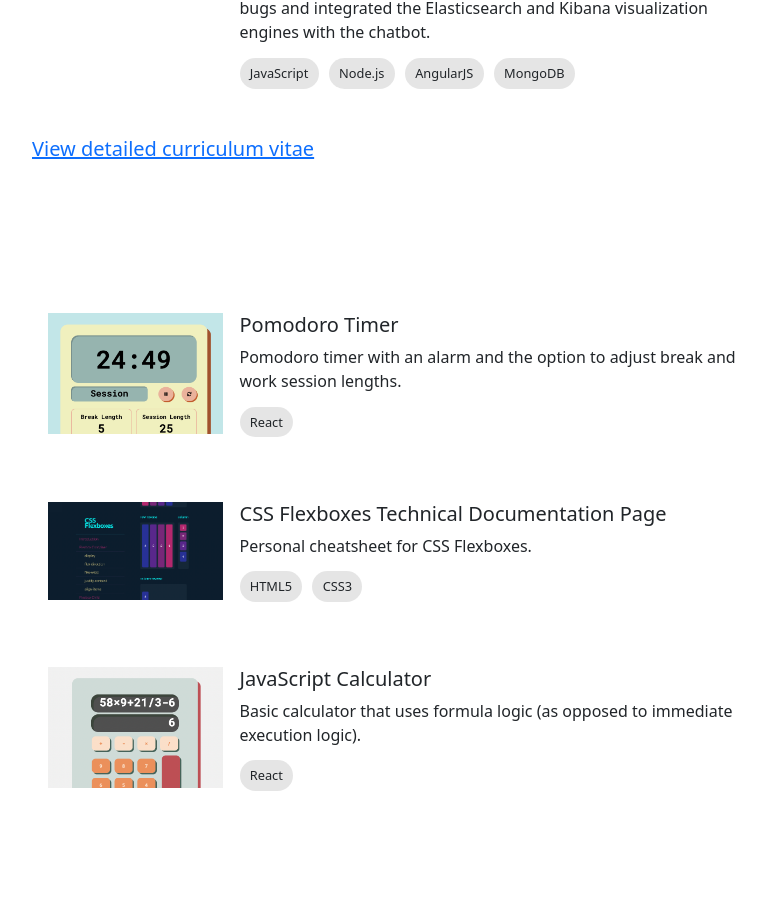
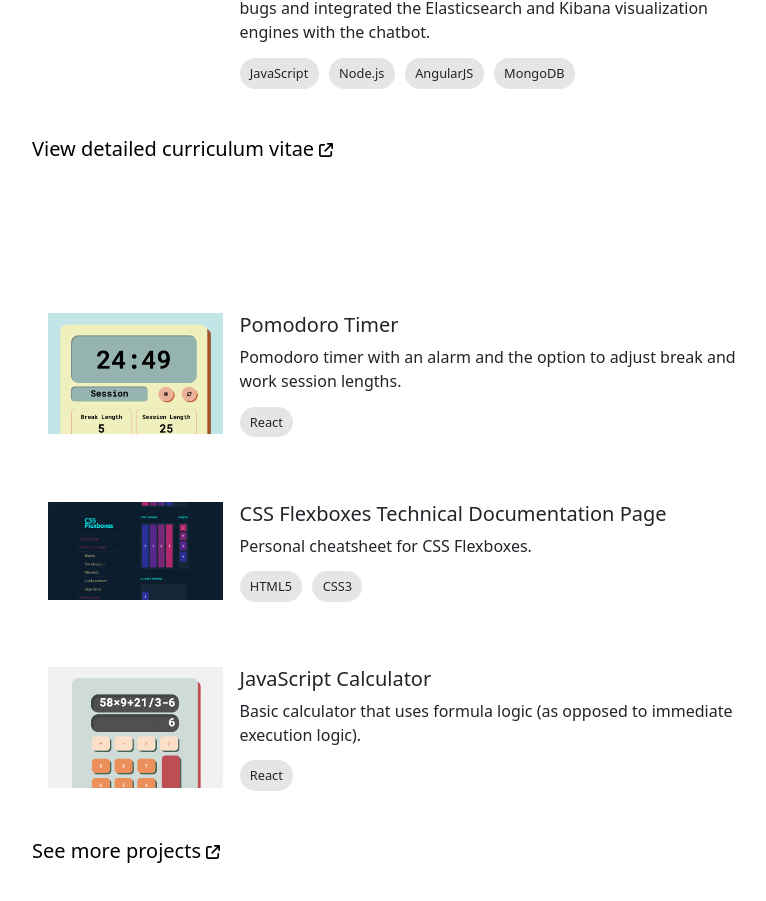
Before and after one commit to arcsbstn/arcsbstn.github.io, a React (Create React App) app: page / in a window 1280 px wide. Shown: the part 831-1732 px from the top of the page, without its empty margins (426-1192 px from the left). Built offline with nearby package versions, Linux system fonts and the light colour scheme.

Commit message:
add outgoing links

```diff
--- /dev/null
+++ b/src/components/common/Link.tsx
@@ -0,0 +1,12 @@
+import styled from "styled-components";
+
+export const Link = styled.a`
+  text-decoration: none;
+  color: rgb(0,0,0);
+
+  &:hover: {
+    color: red,
+    transition: transform .3s ease-out,
+    transform: translate(2px, 2px)
+  },
+`;
--- a/src/components/common/index.js
+++ b/src/components/common/index.js
@@ -1,3 +1,4 @@
 export * from "./Card";
 export * from "./Chip";
 export * from "./Deck";
+export * from "./Link";
--- a/src/components/content/Experience.tsx
+++ b/src/components/content/Experience.tsx
@@ -1,9 +1,10 @@
 import { useContext, useEffect } from "react";
 import { useInView } from "react-intersection-observer";
 
-import { Card, Chip, Deck } from "../common";
+import { Card, Deck, Link } from "../common";
 import { content, experienceList } from "../../constants";
 import { ActiveSectionContext, MediaWidthContext } from "../../ResumePortfolio";
+import { OutgoingLink } from "../../svg";
 
 export default function Experience() {
   const [activeSection, setActiveSection] = useContext(ActiveSectionContext);
@@ -32,13 +33,13 @@ export default function Experience() {
         )
       )}
       <h5>
-        <a
+        <Link
           href={require("../../static/arcsbstn-cv-2023.pdf")}
           target="_blank"
           rel="noreferrer"
         >
-          View detailed curriculum vitae
-        </a>
+          View detailed curriculum vitae <OutgoingLink />
+        </Link>
       </h5>
     </Deck>
   );
--- a/src/components/content/Projects.tsx
+++ b/src/components/content/Projects.tsx
@@ -1,9 +1,11 @@
 import { useContext, useEffect } from "react";
 import { useInView } from "react-intersection-observer";
 
-import { Card, Deck } from "../common";
+import { Card, Deck, Link } from "../common";
 import { content, projectList } from "../../constants";
 import { ActiveSectionContext, MediaWidthContext } from "../../ResumePortfolio";
+import { OutgoingLink } from "../../svg";
+
 export default function Projects() {
   const [activeSection, setActiveSection] = useContext(ActiveSectionContext);
   const isWebView = useContext(MediaWidthContext);
@@ -35,6 +37,15 @@ export default function Projects() {
           </>
         )
       )}
+      <h5>
+        <Link
+          href="https://codepen.io/arcsbstn/pens/"
+          target="_blank"
+          rel="noreferrer"
+        >
+          See more projects <OutgoingLink />
+        </Link>
+      </h5>
     </Deck>
   );
 }
--- /dev/null
+++ b/src/svg/OutgoingLink.tsx
@@ -0,0 +1,15 @@
+export function OutgoingLink({ fill }: any) {
+  // Font Awesome Free 6.4.2 by @fontawesome - https://fontawesome.com
+  // License - https://fontawesome.com/license (Commercial License)
+  // Copyright 2023 Fonticons, Inc.
+  return (
+    <svg
+      xmlns="http://www.w3.org/2000/svg"
+      height="1em"
+      viewBox="0 0 512 512"
+      style={{ width: "0.7em", verticalAlign: "bottom", paddingBottom: "2px" }}
+    >
+      <path d="M320 0c-17.7 0-32 14.3-32 32s14.3 32 32 32h82.7L201.4 265.4c-12.5 12.5-12.5 32.8 0 45.3s32.8 12.5 45.3 0L448 109.3V192c0 17.7 14.3 32 32 32s32-14.3 32-32V32c0-17.7-14.3-32-32-32H320zM80 32C35.8 32 0 67.8 0 112V432c0 44.2 35.8 80 80 80H400c44.2 0 80-35.8 80-80V320c0-17.7-14.3-32-32-32s-32 14.3-32 32V432c0 8.8-7.2 16-16 16H80c-8.8 0-16-7.2-16-16V112c0-8.8 7.2-16 16-16H192c17.7 0 32-14.3 32-32s-14.3-32-32-32H80z" />
+    </svg>
+  );
+}
--- a/src/svg/index.ts
+++ b/src/svg/index.ts
@@ -1,3 +1,4 @@
 export * from "./CodePen";
 export * from "./GitHub";
 export * from "./LinkedIn";
+export * from "./OutgoingLink";
```
